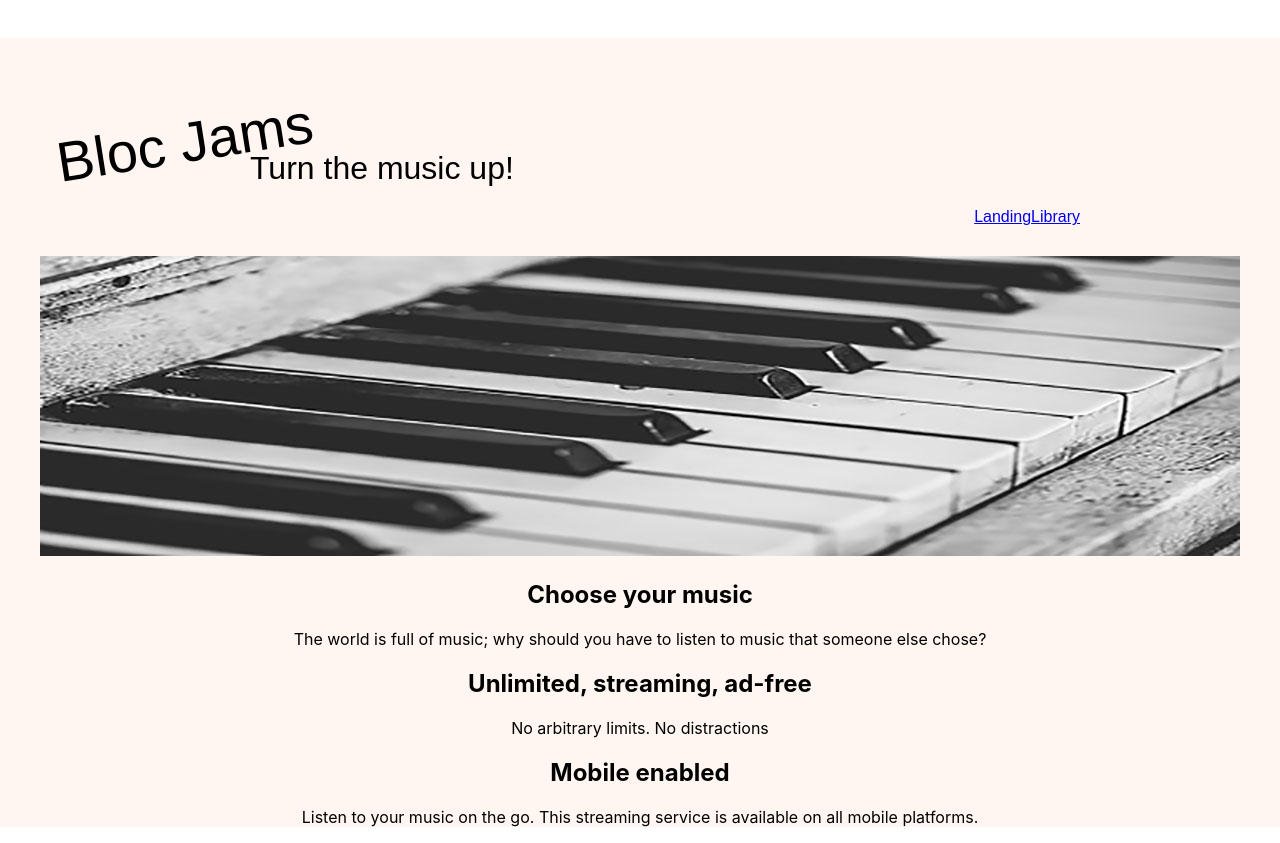
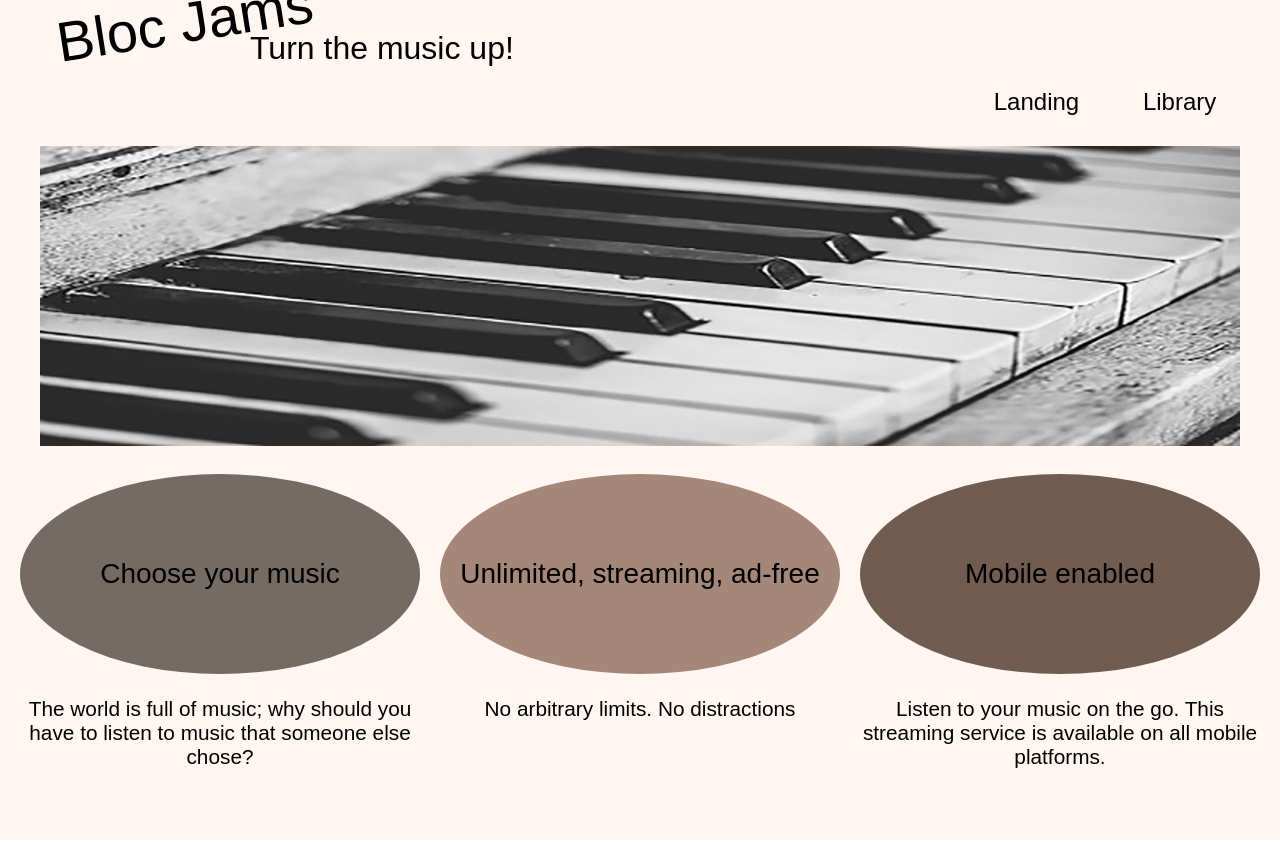
Before and after one commit to HeatherHerries/bloc-jams-react, a React (Create React App) app: page / in a window 1280 px wide. Built offline with nearby package versions, Linux system fonts and the light colour scheme; a web font is replaced by a local one.

Commit message:
Finished up overall look on all pages. Just need to fix the size of the playerbar

```diff
--- a/src/App.css
+++ b/src/App.css
@@ -1,6 +1,8 @@
+
 .App {
   text-align: center;
-  background-color: #fff6f1
+  background-color: #fff6f1;
+  margin-top: -120px;
 }
 
 
@@ -28,10 +30,159 @@
   }
 
   nav {
+    display: flex;
+    flex-direction: row;
+    justify-content: space-evenly;
     text-align: right;
     font-family: agenda,sans-serif;
     font-weight: 400;
     font-style: normal;
-    padding-right: 200px;
+    font-size: x-large;
+    padding-left: 930px;
     padding-bottom: 30px;
   }
+
+.point-title {
+  font-family: lamar-pen,sans-serif;
+  font-weight: 400;
+  font-style: normal;
+  font-size: 175%;
+}
+
+.point-description {
+  font-family: agenda,sans-serif;
+  font-weight: 400;
+  font-style: normal;
+  font-size: 130%;
+  padding-bottom: 50px;
+
+}
+
+.point {
+  width: 400px;
+}
+
+.selling-points {
+  display: flex;
+  flex-direction: row;
+  justify-content: space-evenly;
+}
+
+.point h2 {
+  width: 400px;
+  border-radius: 50%;
+  height: 200px;
+  display: flex;
+  justify-content: center;
+  align-items: center;
+}
+
+.point:nth-child(1) h2 {
+  background-color: #746b65;
+}
+
+.point:nth-child(2) h2 {
+  background-color: #a48778;
+}
+
+.point:nth-child(3) h2 {
+  background-color: #705c51;
+}
+
+nav a:active {
+ color: black;
+}
+
+nav a:hover {
+  color:#a48778;
+}
+
+nav a {
+  color: black;
+  text-decoration: none;
+}
+
+.library {
+  display: flex;
+  flex-direction: row;
+  justify-content: center;
+  justify-content: space-evenly;
+}
+
+.albumLink {
+  font-family: agenda,sans-serif;
+  font-weight: 400;
+  font-style: normal;
+  font-size: x-large;
+  padding-top: 10px;
+}
+
+a:any-link {
+  color: black;
+  text-decoration: none;
+}
+a:hover {
+  color: #a48778;
+}
+
+.albumTitleLink {
+  font-size: xx-large;
+  padding-top: 30px;
+}
+
+.songsNumber {
+  font-size: medium;
+  padding-bottom: 10px;
+}
+
+.libraryAlbumImg {
+  height: 350px;
+  width: 350px;
+}
+
+.album{
+  display: flex;
+  flex-direction: row;
+  justify-content: center;
+  justify-content: flex-start;
+
+}
+
+.songList {
+  padding-top: 100px;
+  text-align: left;
+  padding-right: 100px;
+  font-family: agenda,sans-serif;
+  font-weight: 400;
+  font-style: normal;
+  font-size: x-large;
+  line-height: 35px;
+}
+
+.song-duration {
+  padding-left: 50px;
+
+}
+
+.albumInfo {
+  padding-right: 50px;
+  padding-left: 275px;
+  font-family: agenda,sans-serif;
+  font-weight: 400;
+  font-style: normal;
+  line-height: 10px;
+}
+
+#album-title {
+  font-size: xx-large;
+}
+
+#album-cover-art {
+  height: 380px;
+  width: 380px;
+}
+
+.player-bar {
+  padding-top: 138px;
+  padding-left: 50px;
+}
--- a/src/components/Album.js
+++ b/src/components/Album.js
@@ -139,7 +139,7 @@ class Album extends Component {
     render() {
         return (
             <section className="album">
-                <section id="album-info">
+                <section className="albumInfo" id="album-info">
                     <img id="album-cover-art" src={this.state.album.albumCover} alt={this.state.album.title}/>
                     <div className="album-details">
                         <h1 id="album-title">{this.state.album.title}</h1>
@@ -147,7 +147,7 @@ class Album extends Component {
                         <div id="release-info">{this.state.album.year} {this.state.album.label}</div>
                     </div>
                 </section>
-                <table id="song-list">
+                <table className="songList" id="song-list">
                     <colgroup>
                         <col id="song-number-column" />
                         <col id="song-title-column" />
--- a/src/components/Library.js
+++ b/src/components/Library.js
@@ -13,11 +13,11 @@ class Library extends Component {
             <section className='library'>
                 {
                     this.state.albums.map( (album, index) =>
-                        <Link to={`/album/${album.slug}`} key={index}>
-                            <img src={album.albumCover} alt={album.title} />
-                            <div>{album.title}</div>
+                        <Link className="albumLink" to={`/album/${album.slug}`} key={index}>
+                            <img className="libraryAlbumImg" src={album.albumCover} alt={album.title} />
+                            <div className="albumTitleLink">{album.title}</div>
                             <div>{album.artist}</div>
-                            <div>{album.songs.length} songs</div>
+                            <div className="songsNumber">{album.songs.length} songs</div>
                         </Link>
                     )
                 }
```
